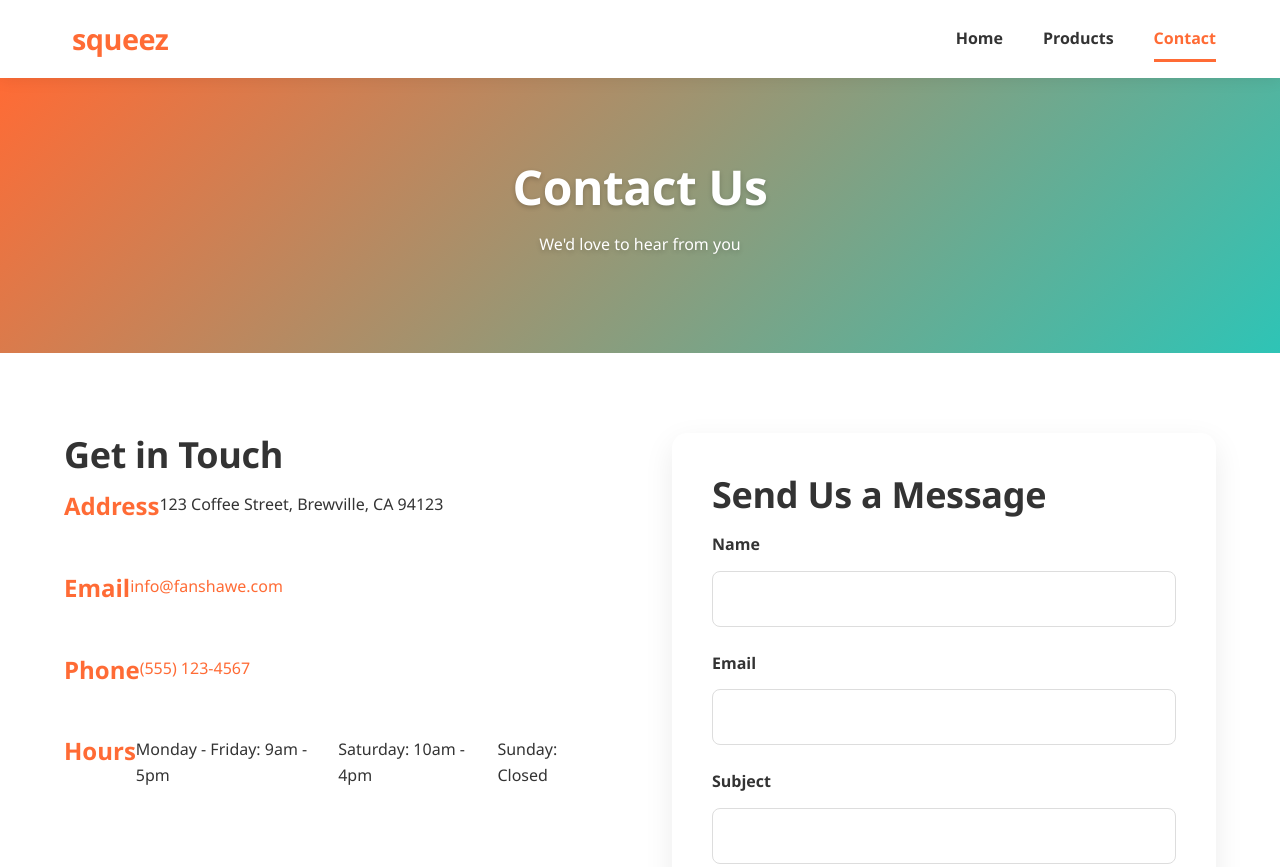
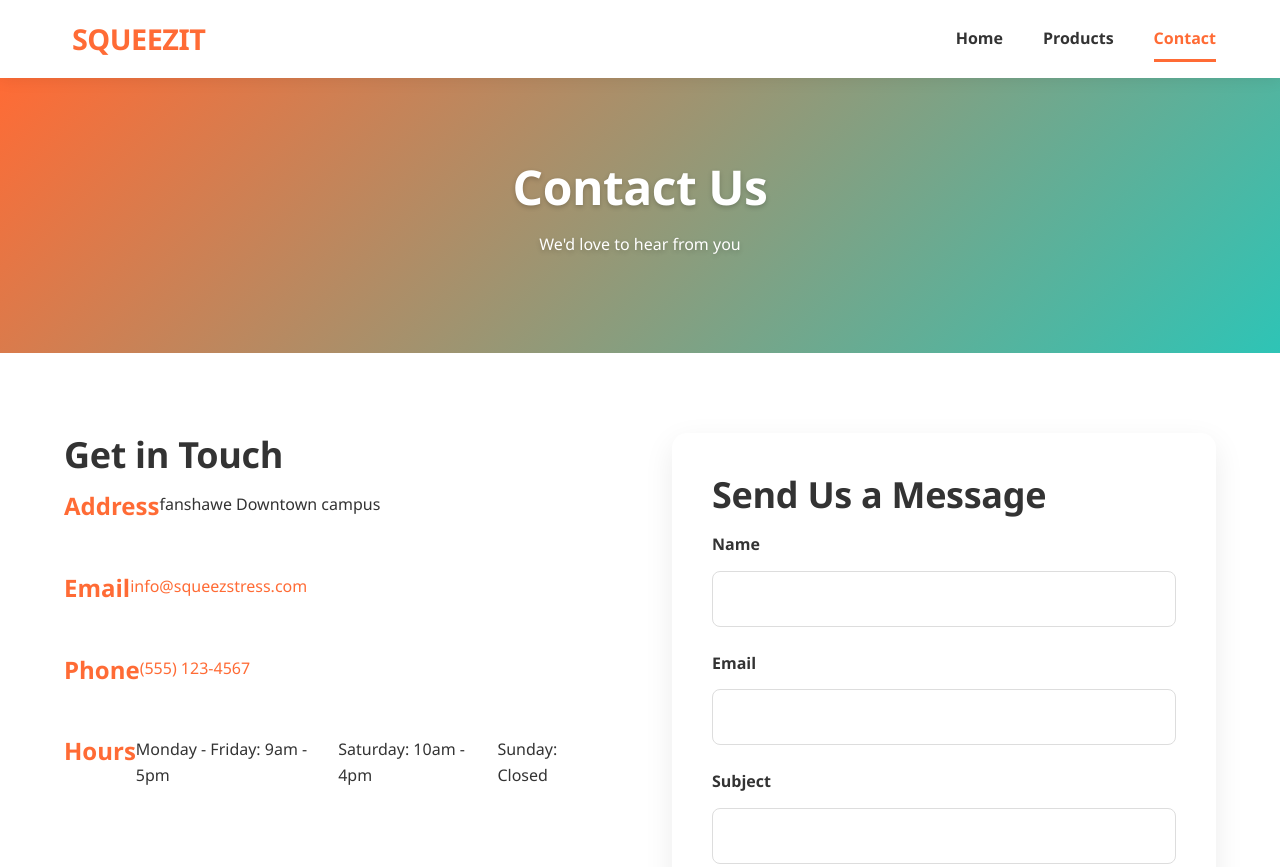
Before and after one commit to tusharpalll/pal_tushar_sukhdeep_singh_fip, a plain HTML site: page contact.html in a window 1280 px wide. Shown: the top 867 px of the page. Drawn offline with Linux system fonts and the light colour scheme; a script that the page names is missing.

Commit message:
updated the image

```diff
--- a/contact.html
+++ b/contact.html
@@ -9,7 +9,7 @@
 <body>
     <header>
         <div class="logo">
-            <span class="logo-text">squeez</span>
+            <span class="logo-text">SQUEEZIT</span>
         </div>
         <nav>
             <ul>
@@ -31,11 +31,11 @@
                 <h2>Get in Touch</h2>
                 <div class="info-item">
                     <h3>Address</h3>
-                    <p>123 Coffee Street, Brewville, CA 94123</p>
+                    <p>fanshawe Downtown campus</p>
                 </div>
                 <div class="info-item">
                     <h3>Email</h3>
-                    <p><a href="mailto:info@brewhaven.com">info@fanshawe.com</a></p>
+                    <p><a href="mailto:info@brewhaven.com">info@squeezstress.com</a></p>
                 </div>
                 <div class="info-item">
                     <h3>Phone</h3>
@@ -80,7 +80,7 @@
     <footer>
         <div class="footer-content">
             <div class="footer-logo">
-                <span class="logo-text">fanshawe com</span>
+                <span class="logo-text">SQUEEZIT</span>
             </div>
             <div class="footer-links">
                 <h4>Quick Links</h4>
```
